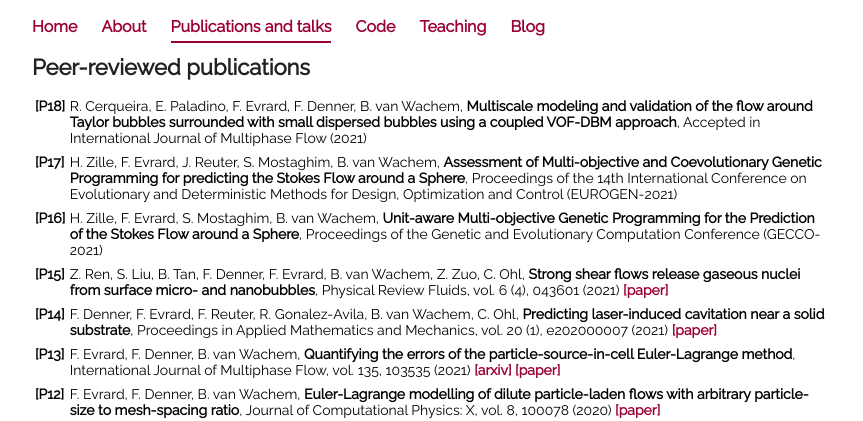
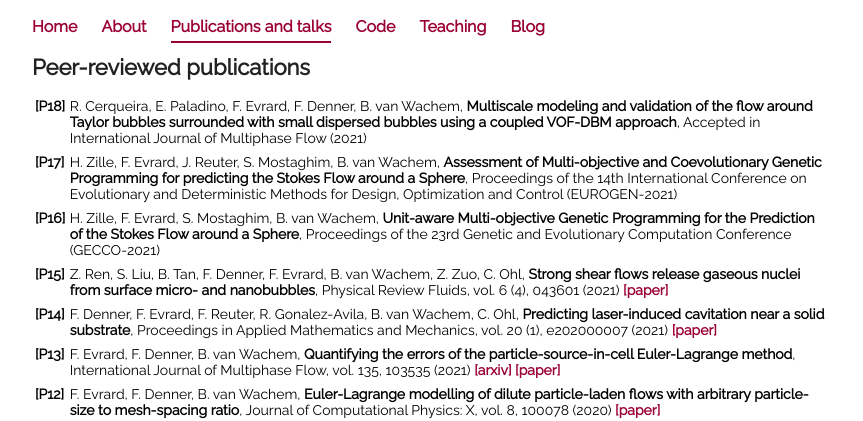
Before and after one commit to fabienevrard/fabienevrard.github.io, a Jekyll site: the page built from publications/index.html, in a window 1280 px wide. Shown: the top 421 px of the page, without its empty margins (208-1071 px from the left). Built offline with Jekyll 4.4.1, drawn with Linux system fonts in a browser that asks for light colours.

Commit message:
Update index.html

```diff
--- a/publications/index.html
+++ b/publications/index.html
@@ -20,7 +20,7 @@ title: Publications and talks
 		 <tr><td></td><td></td></tr>
 		 <tr>
 			 <td><b>[P16]</b></td>
-			 <td>H. Zille, F. Evrard, S. Mostaghim, B. van Wachem, <b>Unit-aware Multi-objective Genetic Programming for the Prediction of the Stokes Flow around a Sphere</b>, Proceedings of the Genetic and Evolutionary Computation Conference (GECCO-2021)</td>
+			 <td>H. Zille, F. Evrard, S. Mostaghim, B. van Wachem, <b>Unit-aware Multi-objective Genetic Programming for the Prediction of the Stokes Flow around a Sphere</b>, Proceedings of the 23rd Genetic and Evolutionary Computation Conference (GECCO-2021)</td>
 		 </tr>
 		 <tr><td></td><td></td></tr>
 		 <tr>
```
